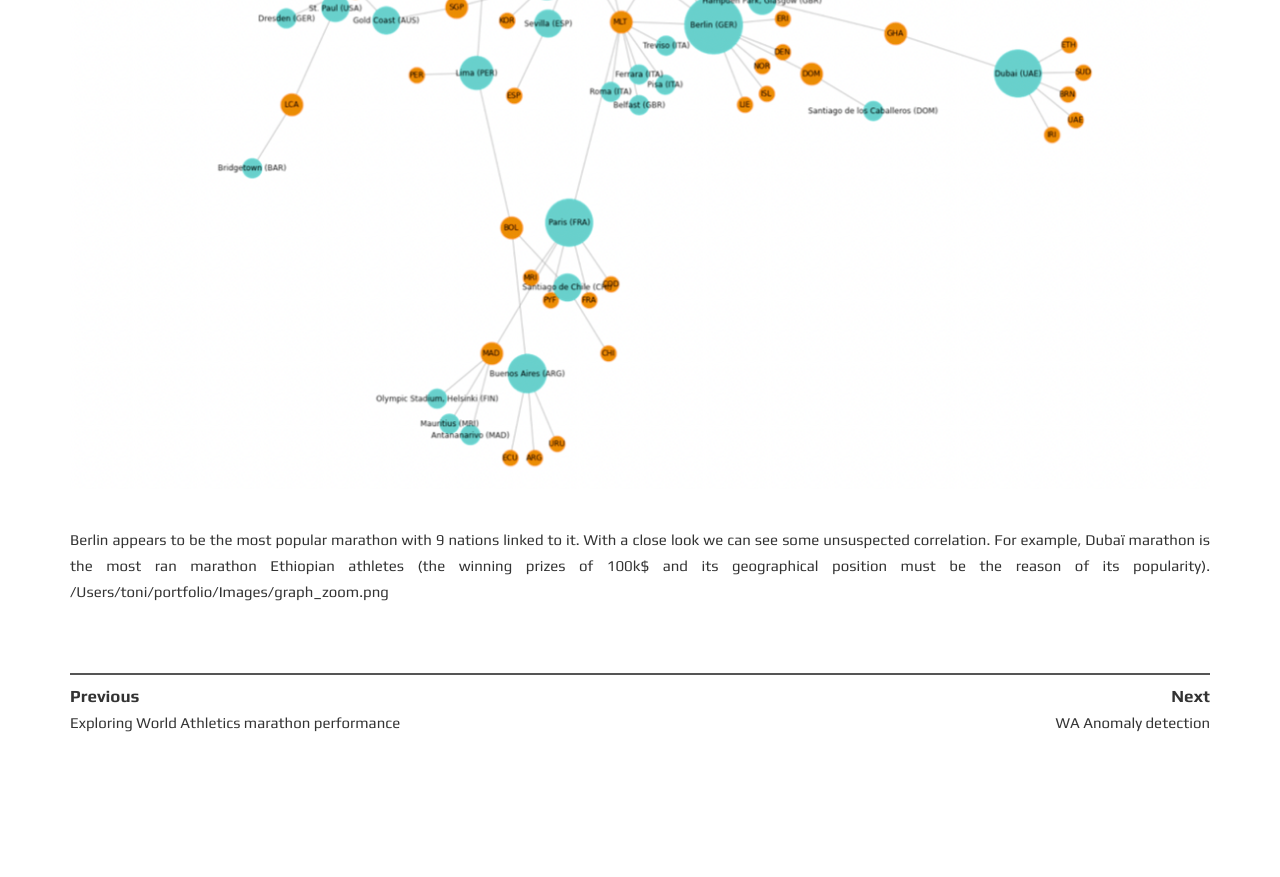
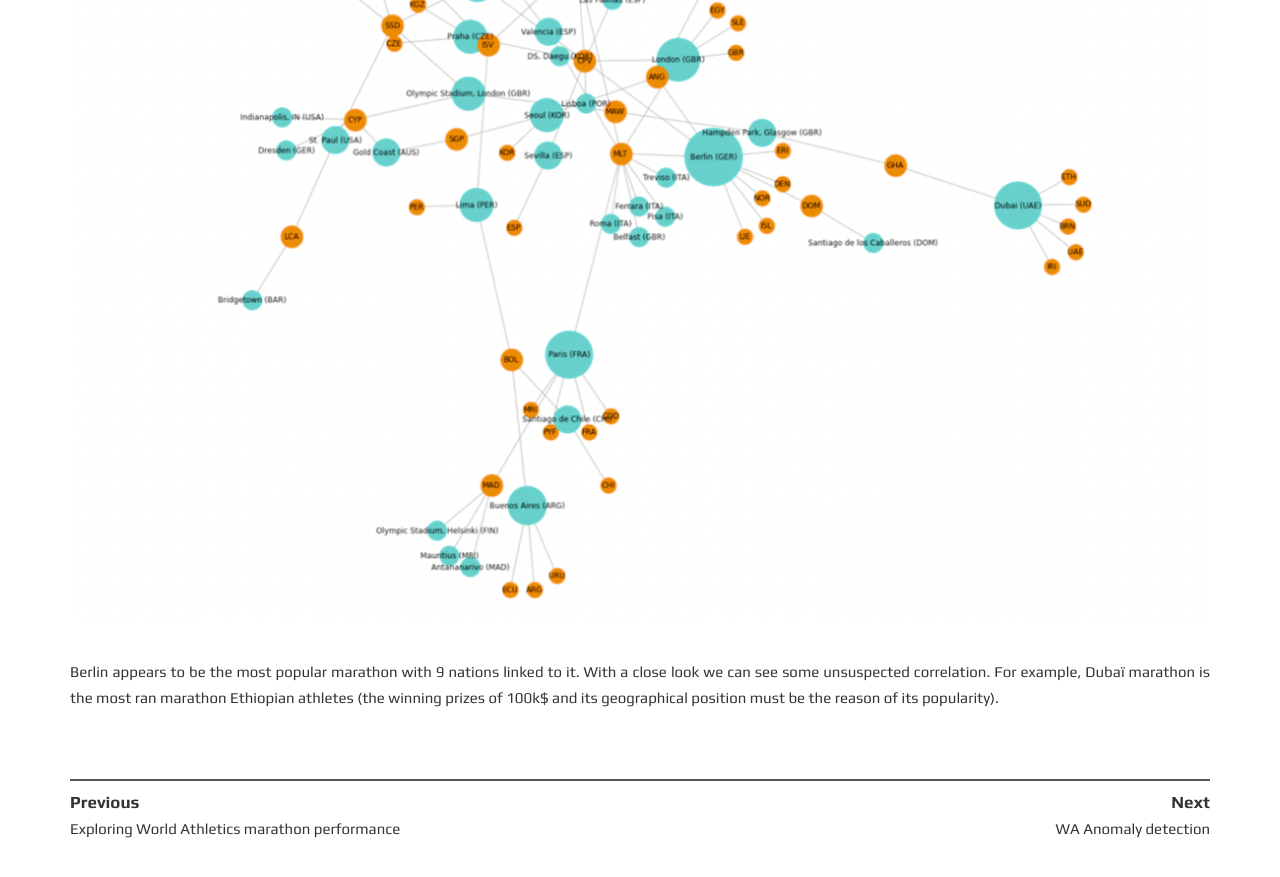
Before and after one commit to ToNi-sn/portfolio, a Jekyll site: the page built from _posts/2021-12-02-Network_Graph-on-marathon-popularity.md, in a window 1280 px wide and 900 px high, scrolled down 3127 px. Shown: the top 877 px of the window. Built offline with Jekyll 4.4.1, drawn with Linux system fonts in a browser that asks for light colours; before the commit the page ends 3921 px from its top, so only the background shows below that.

Commit message:
fix images

```diff
--- a/_posts/2021-12-02-Network_Graph-on-marathon-popularity.md
+++ b/_posts/2021-12-02-Network_Graph-on-marathon-popularity.md
@@ -49,7 +49,7 @@
 
 The data frame ends up like this :
 
-<img src="/Images/dataframe.png" width="10" height="5">
+<img src="/Images/dataframe.png" width="300" height="150">
 
 ### Creating NetworkX graph
 Now the graph can be created :
@@ -100,4 +100,3 @@
 <img src="/Images/graph_zoom.png">
 
 Berlin appears to be the most popular marathon with 9 nations linked to it. With a close look we can see some unsuspected correlation. For example, Dubaï marathon is the most ran marathon Ethiopian athletes (the winning prizes of 100k$ and its geographical position must be the reason of its popularity).
-/Users/toni/portfolio/Images/graph_zoom.png
```
